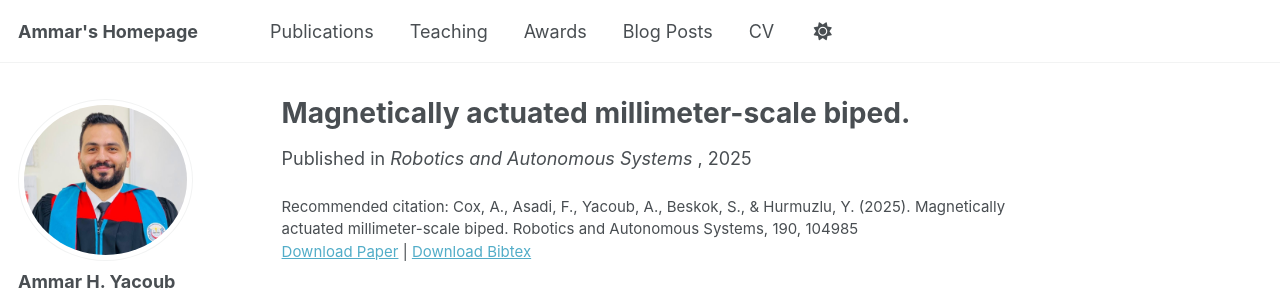
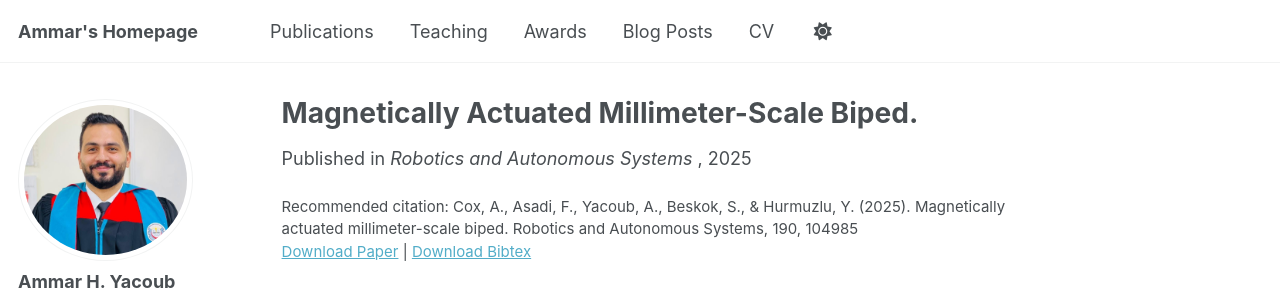
Before and after one commit to AmmarYacoub/AmmarYacoub.github.io, a Jekyll site: the page built from _publications/Magnetically.md, in a window 1280 px wide. Shown: the top 290 px of the page. Built offline with Jekyll 4.4.1, drawn with Linux system fonts in a browser that asks for light colours; some web fonts are replaced; a script bundle is joined from its source files by our own code; library files that are not in the unit come from our copies.

Commit message:
Update and rename 2009-10-01-paper-title-number-1.md to Magnetically.md

```diff
--- a/_publications/2009-10-01-paper-title-number-1.md
+++ b/_publications/Magnetically.md
@@ -1,5 +1,5 @@
 ---
-title: "Magnetically actuated millimeter-scale biped."
+title: "Magnetically Actuated Millimeter-Scale Biped."
 collection: publications
 category: manuscripts
 permalink: /publication/2009-10-01-paper-title-number-1
```
